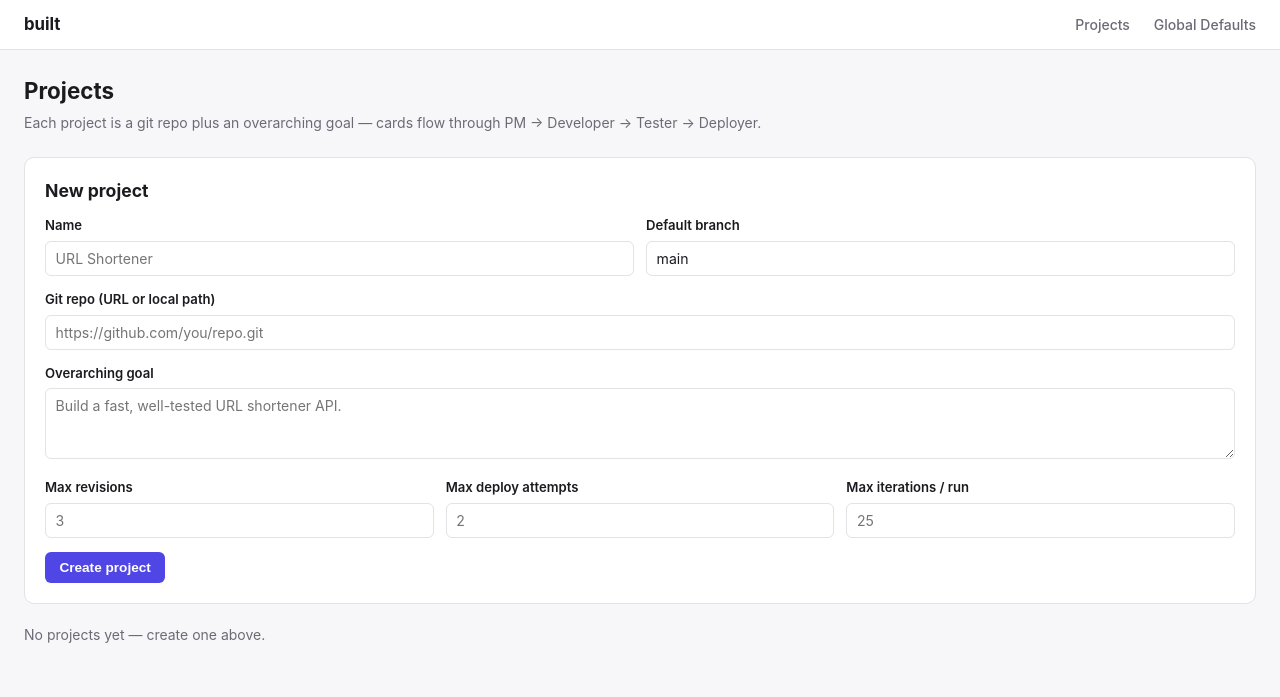
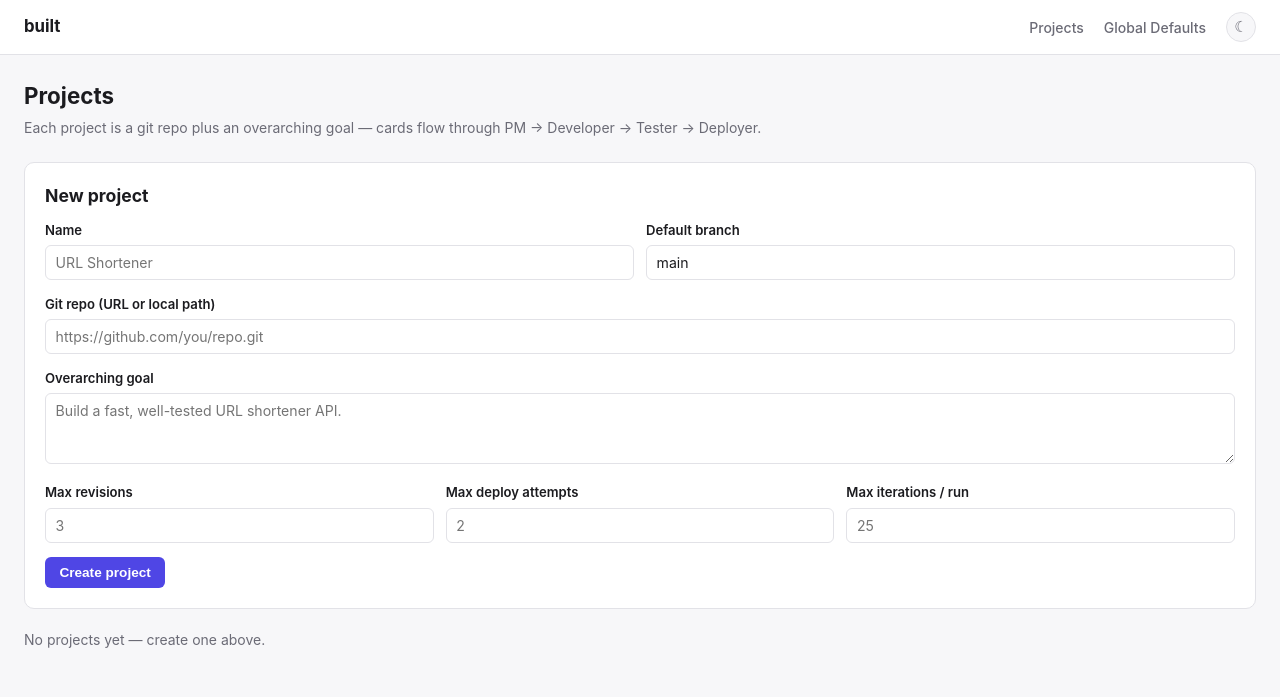
Before and after one commit to ehippy/built, a FastAPI app: page /ui/projects in a window 1280 px wide. Shown: the top 697 px of the page. Run offline with FastAPI, Linux system fonts and the light colour scheme; data that the repository does not hold is empty.

Commit message:
Implement theme toggle functionality with dark/light mode support

```diff
--- a/src/built/ui/static/style.css
+++ b/src/built/ui/static/style.css
@@ -11,8 +11,54 @@
   --state-blocked: #d97706;
   --state-done: #16a34a;
   --state-failed: #dc2626;
+  --flash-bg: #ecfdf5;
+  --flash-border: #a7f3d0;
+  --flash-text: #065f46;
   --radius: 10px;
   --shadow: 0 1px 2px rgba(20, 20, 30, 0.06), 0 1px 1px rgba(20, 20, 30, 0.04);
+}
+
+/* Dark theme: follows the OS by default (prefers-color-scheme), overridden by an
+   explicit choice from the toggle (data-theme on <html>, persisted in localStorage —
+   see theme.js). The :not([data-theme="light"]) guard is what lets an explicit
+   "light" choice win even when the system itself prefers dark. */
+@media (prefers-color-scheme: dark) {
+  :root:not([data-theme="light"]) {
+    --bg: #17171b;
+    --surface: #1e1e23;
+    --border: #303038;
+    --text: #eceef1;
+    --text-muted: #9a9aa4;
+    --accent: #818cf8;
+    --accent-contrast: #14141a;
+    --column-bg: #232328;
+    --state-active: #60a5fa;
+    --state-blocked: #f59e0b;
+    --state-done: #4ade80;
+    --state-failed: #f87171;
+    --flash-bg: #0f2b22;
+    --flash-border: #1f5c46;
+    --flash-text: #6ee7b7;
+    --shadow: 0 1px 2px rgba(0, 0, 0, 0.3), 0 1px 1px rgba(0, 0, 0, 0.2);
+  }
+}
+:root[data-theme="dark"] {
+  --bg: #17171b;
+  --surface: #1e1e23;
+  --border: #303038;
+  --text: #eceef1;
+  --text-muted: #9a9aa4;
+  --accent: #818cf8;
+  --accent-contrast: #14141a;
+  --column-bg: #232328;
+  --state-active: #60a5fa;
+  --state-blocked: #f59e0b;
+  --state-done: #4ade80;
+  --state-failed: #f87171;
+  --flash-bg: #0f2b22;
+  --flash-border: #1f5c46;
+  --flash-text: #6ee7b7;
+  --shadow: 0 1px 2px rgba(0, 0, 0, 0.3), 0 1px 1px rgba(0, 0, 0, 0.2);
 }
 
 * {
@@ -21,6 +67,7 @@
 
 body {
   margin: 0;
+  transition: background-color 0.15s ease, color 0.15s ease;
   font-family: -apple-system, BlinkMacSystemFont, "Segoe UI", Helvetica, Arial, sans-serif;
   background: var(--bg);
   color: var(--text);
@@ -56,6 +103,29 @@ header.topbar nav a {
 }
 header.topbar nav a:hover {
   color: var(--text);
+}
+header.topbar nav {
+  display: flex;
+  align-items: center;
+}
+.theme-toggle {
+  margin-left: 1.25rem;
+  width: 30px;
+  height: 30px;
+  border-radius: 50%;
+  border: 1px solid var(--border);
+  background: var(--bg);
+  color: var(--text-muted);
+  font-size: 0.95rem;
+  line-height: 1;
+  cursor: pointer;
+  display: flex;
+  align-items: center;
+  justify-content: center;
+}
+.theme-toggle:hover {
+  color: var(--text);
+  border-color: var(--accent);
 }
 
 main {
@@ -331,9 +401,9 @@ th {
 }
 
 .flash {
-  background: #ecfdf5;
-  border: 1px solid #a7f3d0;
-  color: #065f46;
+  background: var(--flash-bg);
+  border: 1px solid var(--flash-border);
+  color: var(--flash-text);
   padding: 0.6rem 0.9rem;
   border-radius: 8px;
   margin-bottom: 1rem;
--- /dev/null
+++ b/src/built/ui/static/theme.js
@@ -0,0 +1,33 @@
+(function () {
+  "use strict";
+  var STORAGE_KEY = "built-theme";
+  var toggle = document.getElementById("theme-toggle");
+  if (!toggle) return;
+
+  var systemPrefersDark = window.matchMedia("(prefers-color-scheme: dark)");
+
+  function effectiveTheme() {
+    var explicit = localStorage.getItem(STORAGE_KEY);
+    if (explicit === "light" || explicit === "dark") return explicit;
+    return systemPrefersDark.matches ? "dark" : "light";
+  }
+
+  function render() {
+    toggle.textContent = effectiveTheme() === "dark" ? "☀" : "☾";
+  }
+
+  toggle.addEventListener("click", function () {
+    var next = effectiveTheme() === "dark" ? "light" : "dark";
+    localStorage.setItem(STORAGE_KEY, next);
+    document.documentElement.setAttribute("data-theme", next);
+    render();
+  });
+
+  // Live-update the icon (not the page, which already tracks the system via the
+  // CSS media query) if the OS theme changes while no explicit choice is stored.
+  systemPrefersDark.addEventListener("change", function () {
+    if (!localStorage.getItem(STORAGE_KEY)) render();
+  });
+
+  render();
+})();
--- a/src/built/ui/templates/base.html.j2
+++ b/src/built/ui/templates/base.html.j2
@@ -4,6 +4,17 @@
   <meta charset="utf-8">
   <meta name="viewport" content="width=device-width, initial-scale=1">
   <title>{% block title %}built{% endblock %} · built</title>
+  <script>
+    // Runs before first paint so the page never flashes the wrong theme: applies
+    // any explicit saved choice immediately. No saved choice = follow the OS via
+    // the prefers-color-scheme media query in style.css, no attribute needed here.
+    (function () {
+      var saved = localStorage.getItem("built-theme");
+      if (saved === "light" || saved === "dark") {
+        document.documentElement.setAttribute("data-theme", saved);
+      }
+    })();
+  </script>
   <link rel="stylesheet" href="/ui/static/style.css">
   <script src="/ui/static/htmx.min.js"></script>
 </head>
@@ -13,10 +24,12 @@
     <nav>
       <a href="/ui/projects">Projects</a>
       <a href="/ui/endpoint-configs">Global Defaults</a>
+      <button id="theme-toggle" class="theme-toggle" type="button" aria-label="Toggle color theme" title="Toggle light/dark theme"></button>
     </nav>
   </header>
   <main>
     {% block content %}{% endblock %}
   </main>
+  <script src="/ui/static/theme.js"></script>
 </body>
 </html>
```
